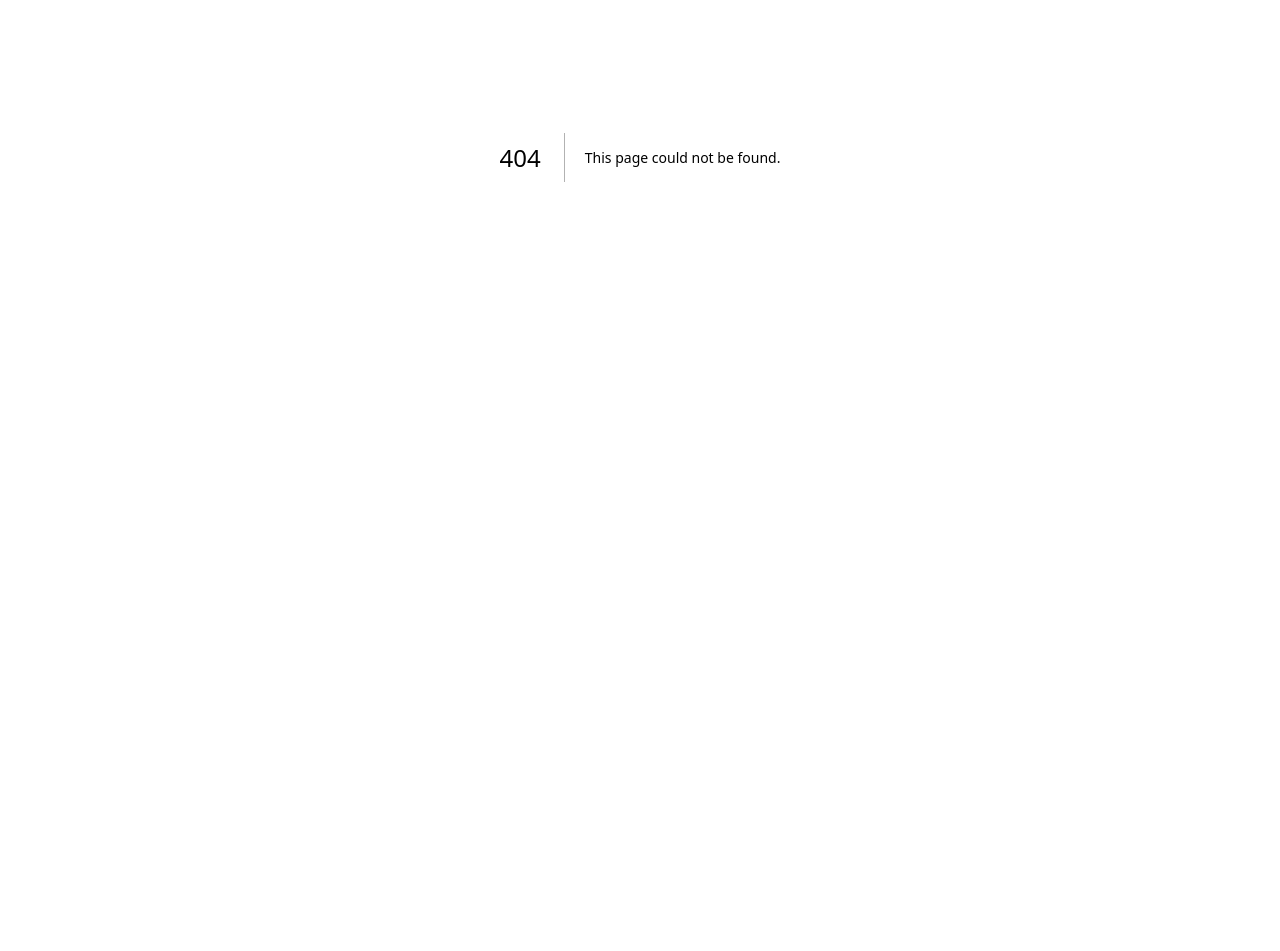
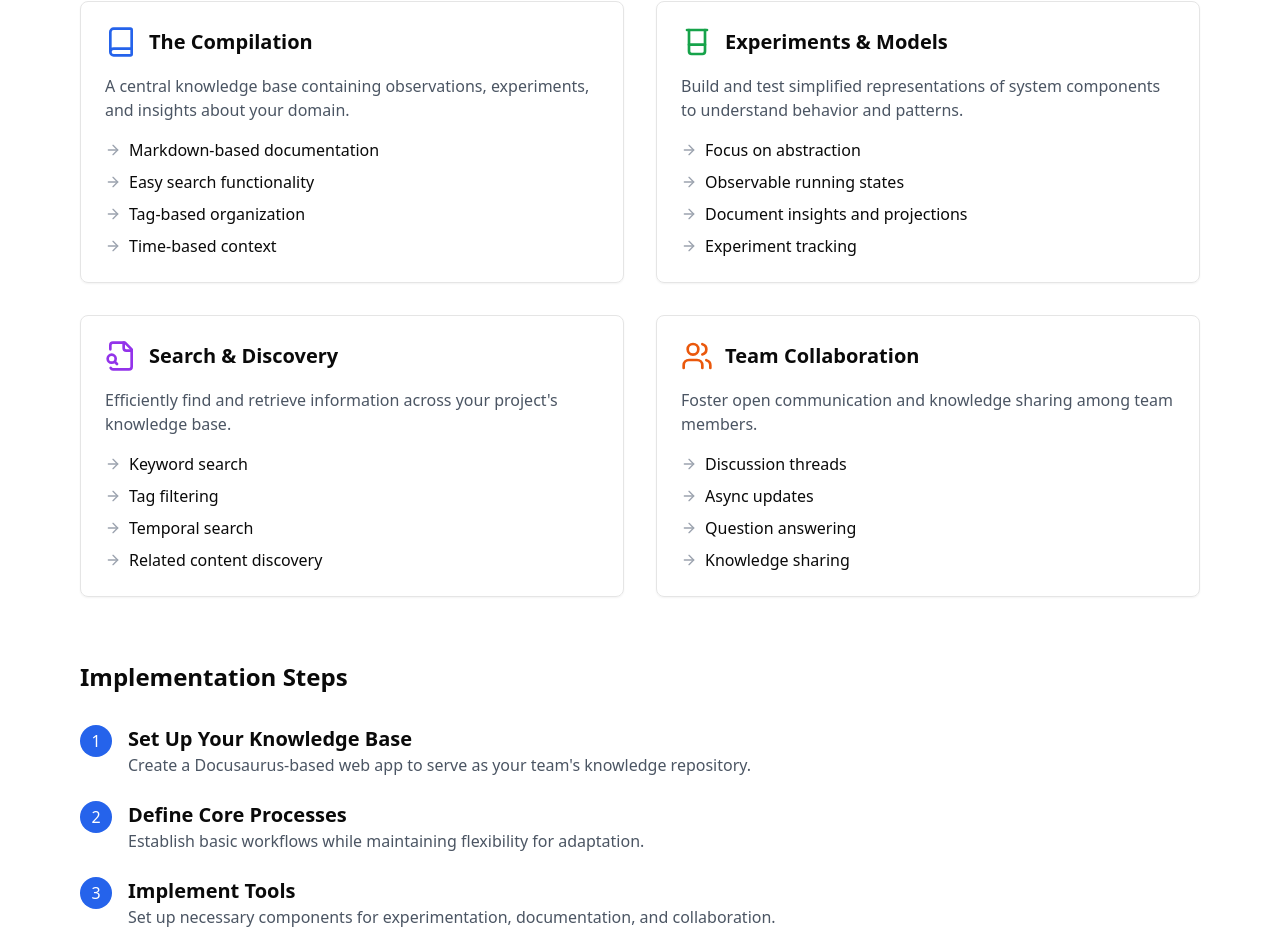
Before and after one commit to hyperswine/swnntools, a Next.js app: page /adaptive-programming in a window 1280 px wide. Before the commit this address had no page. Shown: the part 243-1194 px from the top of the page. Before the commit the page ends 800 px from the top, so only its background shows below. Built offline with nearby package versions, Linux system fonts and the light colour scheme.

Commit message:
add Adaptive Programming page and new navigation link with updated icons

```diff
--- /dev/null
+++ b/app/adaptive-programming/page.tsx
@@ -0,0 +1,186 @@
+import React from 'react'
+import { Book, FileSearch, Beaker, GitBranch, Users, Clock, ArrowRight } from 'lucide-react'
+
+const AdaptiveProgrammingGuide = () => {
+  const coreComponents = [
+    {
+      title: "The Compilation",
+      icon: <Book className="w-8 h-8 text-blue-600" />,
+      description: "A central knowledge base containing observations, experiments, and insights about your domain.",
+      features: [
+        "Markdown-based documentation",
+        "Easy search functionality",
+        "Tag-based organization",
+        "Time-based context"
+      ]
+    },
+    {
+      title: "Experiments & Models",
+      icon: <Beaker className="w-8 h-8 text-green-600" />,
+      description: "Build and test simplified representations of system components to understand behavior and patterns.",
+      features: [
+        "Focus on abstraction",
+        "Observable running states",
+        "Document insights and projections",
+        "Experiment tracking"
+      ]
+    },
+    {
+      title: "Search & Discovery",
+      icon: <FileSearch className="w-8 h-8 text-purple-600" />,
+      description: "Efficiently find and retrieve information across your project's knowledge base.",
+      features: [
+        "Keyword search",
+        "Tag filtering",
+        "Temporal search",
+        "Related content discovery"
+      ]
+    },
+    {
+      title: "Team Collaboration",
+      icon: <Users className="w-8 h-8 text-orange-600" />,
+      description: "Foster open communication and knowledge sharing among team members.",
+      features: [
+        "Discussion threads",
+        "Async updates",
+        "Question answering",
+        "Knowledge sharing"
+      ]
+    }
+  ]
+
+  const implementationSteps = [
+    {
+      step: 1,
+      title: "Set Up Your Knowledge Base",
+      description: "Create a Docusaurus-based web app to serve as your team's knowledge repository."
+    },
+    {
+      step: 2,
+      title: "Define Core Processes",
+      description: "Establish basic workflows while maintaining flexibility for adaptation."
+    },
+    {
+      step: 3,
+      title: "Implement Tools",
+      description: "Set up necessary components for experimentation, documentation, and collaboration."
+    },
+    {
+      step: 4,
+      title: "Begin Documentation",
+      description: "Start recording observations and insights about your domain."
+    },
+    {
+      step: 5,
+      title: "Iterate and Adapt",
+      description: "Continuously refine your processes based on team feedback and needs."
+    }
+  ]
+
+  return (
+    <div className="max-w-6xl mx-auto px-4 py-8">
+      {/* Header */}
+      <div className="text-center mb-16">
+        <h1 className="text-4xl font-bold mb-4">Implementing Adaptive Programming</h1>
+        <p className="text-xl text-gray-600">
+          A flexible, knowledge-driven approach to software development
+        </p>
+      </div>
+
+      {/* Core Components */}
+      <h2 className="text-2xl font-bold mb-8">Core Components</h2>
+      <div className="grid md:grid-cols-2 gap-8 mb-16">
+        {coreComponents.map((component, index) => (
+          <div key={index} className="p-6 border rounded-lg shadow-sm">
+            <div className="flex items-center mb-4">
+              {component.icon}
+              <h3 className="text-xl font-semibold ml-3">{component.title}</h3>
+            </div>
+            <p className="text-gray-600 mb-4">{component.description}</p>
+            <ul className="space-y-2">
+              {component.features.map((feature, fIndex) => (
+                <li key={fIndex} className="flex items-center">
+                  <ArrowRight className="w-4 h-4 text-gray-400 mr-2" />
+                  <span>{feature}</span>
+                </li>
+              ))}
+            </ul>
+          </div>
+        ))}
+      </div>
+
+      {/* Implementation Steps */}
+      <h2 className="text-2xl font-bold mb-8">Implementation Steps</h2>
+      <div className="space-y-6 mb-16">
+        {implementationSteps.map((step, index) => (
+          <div key={index} className="flex items-start">
+            <div className="w-8 h-8 rounded-full bg-blue-600 text-white flex items-center justify-center flex-shrink-0">
+              {step.step}
+            </div>
+            <div className="ml-4">
+              <h3 className="text-xl font-semibold">{step.title}</h3>
+              <p className="text-gray-600">{step.description}</p>
+            </div>
+          </div>
+        ))}
+      </div>
+
+      {/* Methodology Note */}
+      <div className="bg-gray-50 p-6 rounded-lg">
+        <div className="flex items-start">
+          <GitBranch className="w-8 h-8 text-gray-600 mr-4 flex-shrink-0" />
+          <div>
+            <h3 className="text-xl font-semibold mb-2">Methodology Flexibility</h3>
+            <p className="text-gray-600">
+              While Adaptive Programming provides a structured approach, it's designed to be flexible.
+              Teams can modify and extend the methodology based on their specific needs. Just remember to:
+            </p>
+            <ul className="mt-4 space-y-2">
+              <li className="flex items-center">
+                <ArrowRight className="w-4 h-4 text-gray-400 mr-2" />
+                <span>Document any modifications clearly</span>
+              </li>
+              <li className="flex items-center">
+                <ArrowRight className="w-4 h-4 text-gray-400 mr-2" />
+                <span>Communicate changes to all team members</span>
+              </li>
+              <li className="flex items-center">
+                <ArrowRight className="w-4 h-4 text-gray-400 mr-2" />
+                <span>Track the evolution of your process</span>
+              </li>
+            </ul>
+          </div>
+        </div>
+      </div>
+
+      {/* Time Context Note */}
+      <div className="mt-8 p-6 border rounded-lg">
+        <div className="flex items-start">
+          <Clock className="w-8 h-8 text-gray-600 mr-4 flex-shrink-0" />
+          <div>
+            <h3 className="text-xl font-semibold mb-2">Temporal Context</h3>
+            <p className="text-gray-600">
+              Time is a first-class citizen in Adaptive Programming. Use temporal context to:
+            </p>
+            <ul className="mt-4 space-y-2">
+              <li className="flex items-center">
+                <ArrowRight className="w-4 h-4 text-gray-400 mr-2" />
+                <span>Track the evolution of ideas and solutions</span>
+              </li>
+              <li className="flex items-center">
+                <ArrowRight className="w-4 h-4 text-gray-400 mr-2" />
+                <span>Search and filter observations by time period</span>
+              </li>
+              <li className="flex items-center">
+                <ArrowRight className="w-4 h-4 text-gray-400 mr-2" />
+                <span>Understand the context of past decisions</span>
+              </li>
+            </ul>
+          </div>
+        </div>
+      </div>
+    </div>
+  )
+}
+
+export default AdaptiveProgrammingGuide
--- a/app/page.tsx
+++ b/app/page.tsx
@@ -1,5 +1,5 @@
 import Link from "next/link"
-import { FaTasks, FaCalendarAlt, FaRandom, FaChartBar, FaPalette, FaBook, FaPaintBrush, FaMusic, FaCode, FaCogs, FaBrain } from "react-icons/fa" // Importing new icons
+import { FaTasks, FaCalendarAlt, FaRandom, FaChartBar, FaPalette, FaBook, FaPaintBrush, FaMusic, FaCode, FaCogs, FaBrain, FaProjectDiagram } from "react-icons/fa" // Importing new icons
 
 export default function Page() {
   return (
@@ -54,22 +54,28 @@ export default function Page() {
             <span className="text-xl text-red-500">Check out Piano Practice</span>
           </div>
         </Link>
-        <Link href="program-metrics"> {/* New entry */}
+        <Link href="program-metrics">
           <div className="bg-white shadow-lg rounded-lg p-6 flex items-center space-x-4 hover:bg-gray-200 transition">
-            <FaCode className="text-red-500 text-2xl" /> {/* New icon */}
+            <FaCode className="text-red-500 text-2xl" />
             <span className="text-xl text-red-500">Check out Program Metrics</span>
           </div>
         </Link>
-        <Link href="program-design-complexity"> {/* New entry */}
+        <Link href="program-design-complexity">
           <div className="bg-white shadow-lg rounded-lg p-6 flex items-center space-x-4 hover:bg-gray-200 transition">
-            <FaCogs className="text-red-500 text-2xl" /> {/* New icon */}
+            <FaCogs className="text-red-500 text-2xl" />
             <span className="text-xl text-red-500">Check out Program Design Complexity</span>
           </div>
         </Link>
-        <Link href="systematic-program-solving"> {/* New entry */}
+        <Link href="systematic-program-solving">
+          <div className="bg-white shadow-lg rounded-l˝g p-6 flex items-center space-x-4 hover:bg-gray-200 transition">
+            <FaBrain className="text-red-500 text-2xl" />
+            <span className="text-xl text-red-500">Check out Systematic Program Solving</span>
+          </div>
+        </Link>
+        <Link href="adaptive-programming"> {/* New entry */}
           <div className="bg-white shadow-lg rounded-lg p-6 flex items-center space-x-4 hover:bg-gray-200 transition">
-            <FaBrain className="text-red-500 text-2xl" /> {/* New icon */}
-            <span className="text-xl text-red-500">Check out Systematic Program Solving</span>
+            <FaProjectDiagram className="text-red-500 text-2xl" /> {/* New icon */}
+            <span className="text-xl text-red-500">Check out Adaptive Programming</span>
           </div>
         </Link>
       </div>
```
